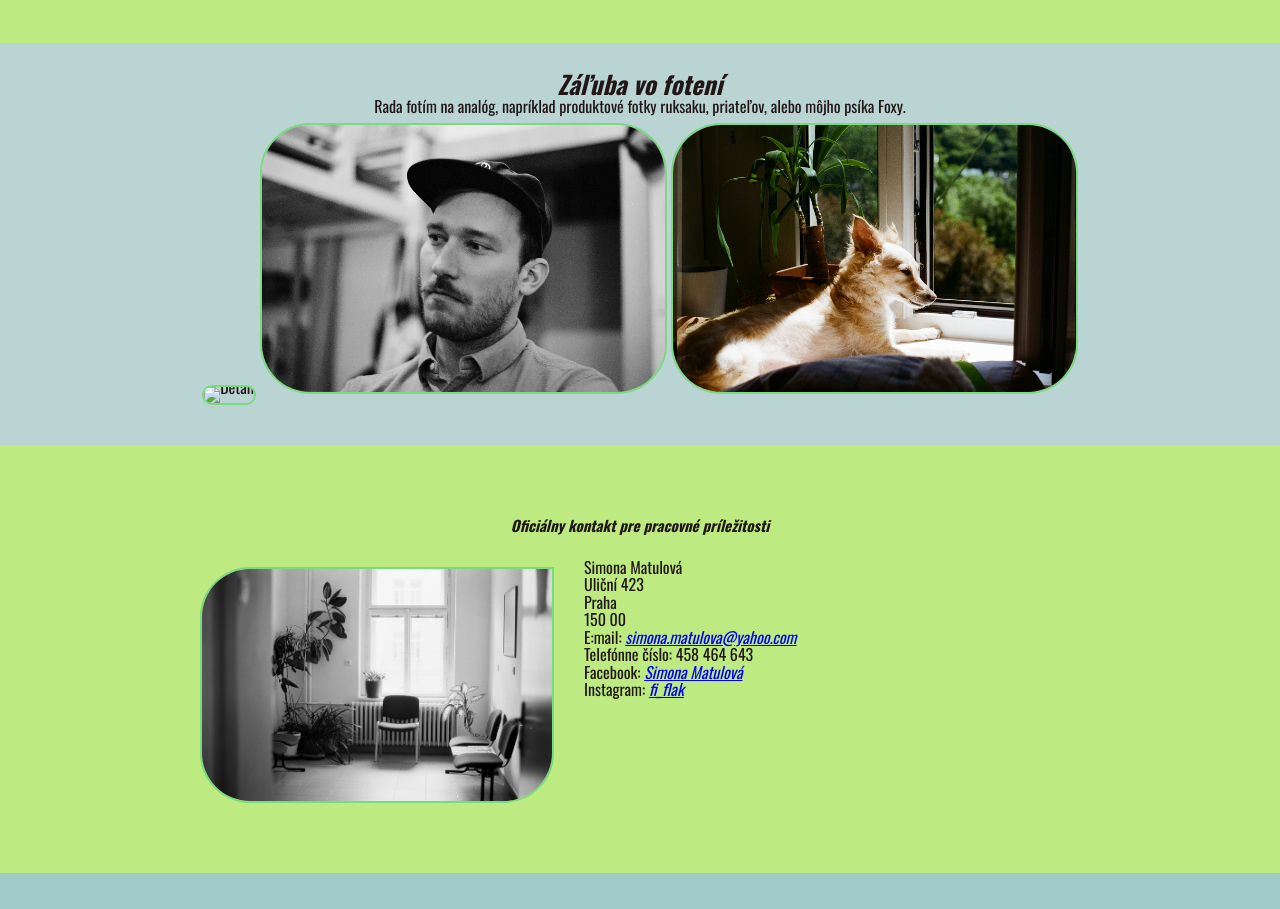
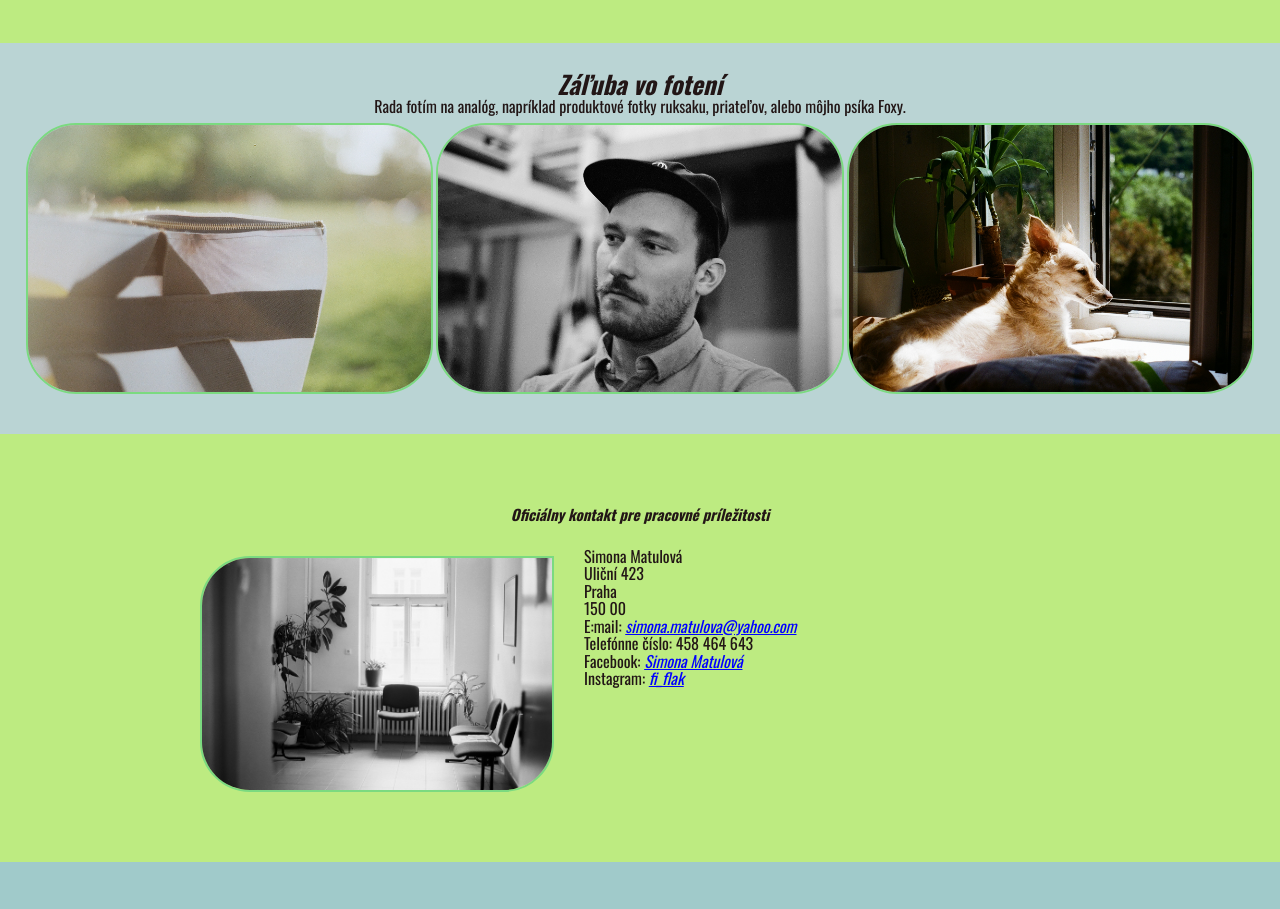
Before and after one commit to sim-mat/zivotopis, a plain HTML site: page index.html in a window 1280 px wide. Shown: the part 1640-2549 px from the top of the page. Drawn offline with nearby package versions, Linux system fonts and the light colour scheme; files whose address does not match are found by name.

Commit message:
Hotovy ukol

```diff
--- a/index.html
+++ b/index.html
@@ -79,7 +79,7 @@
 
     <p>Rada fotím na analóg, napríklad produktové fotky ruksaku, priateľov, alebo môjho psíka Foxy.</p>
 
-    <img src=images/amadiy3.jpeg" alt="Detail">
+    <img src="images/amadiy3.jpeg" alt="Detail">
     <img src="images/Jirko.JPEG" alt="Jiří čiernobielo">
     <img src="images/fox.jpeg" alt="Foxy">
 
```
